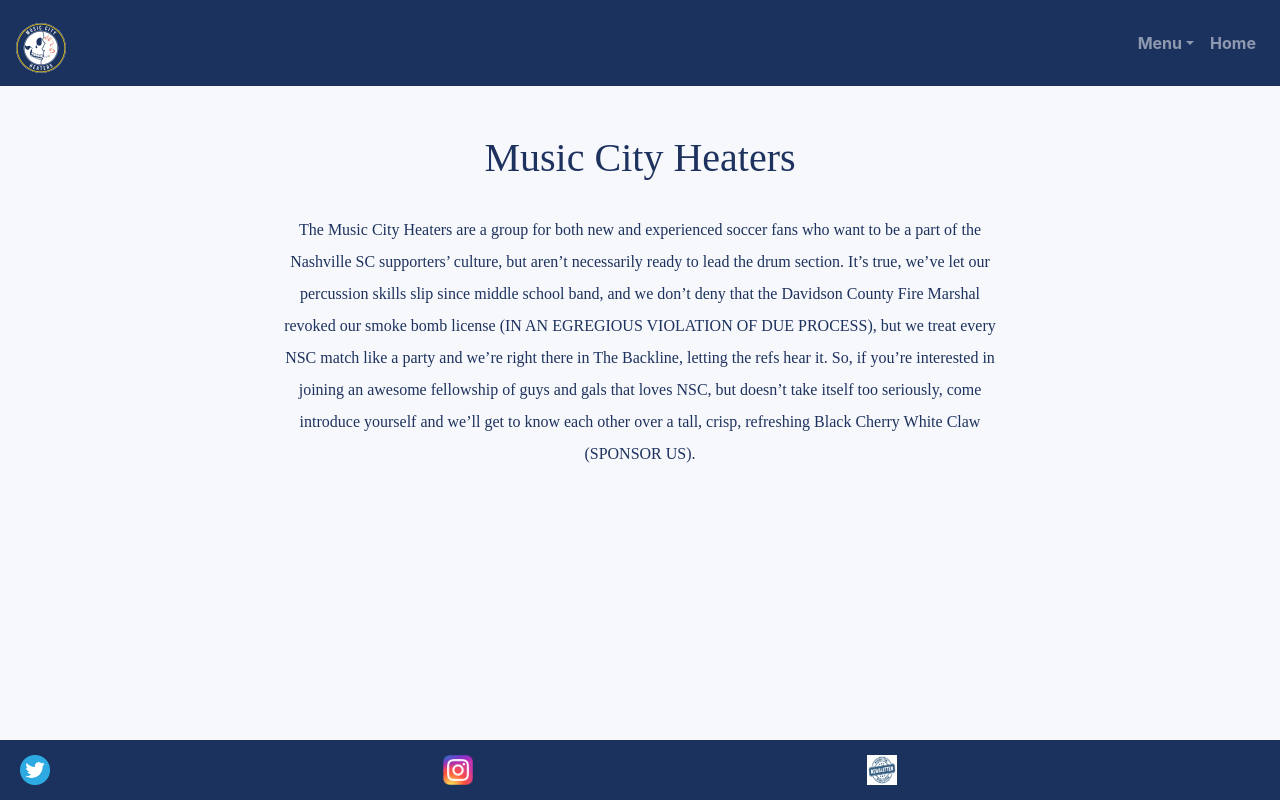
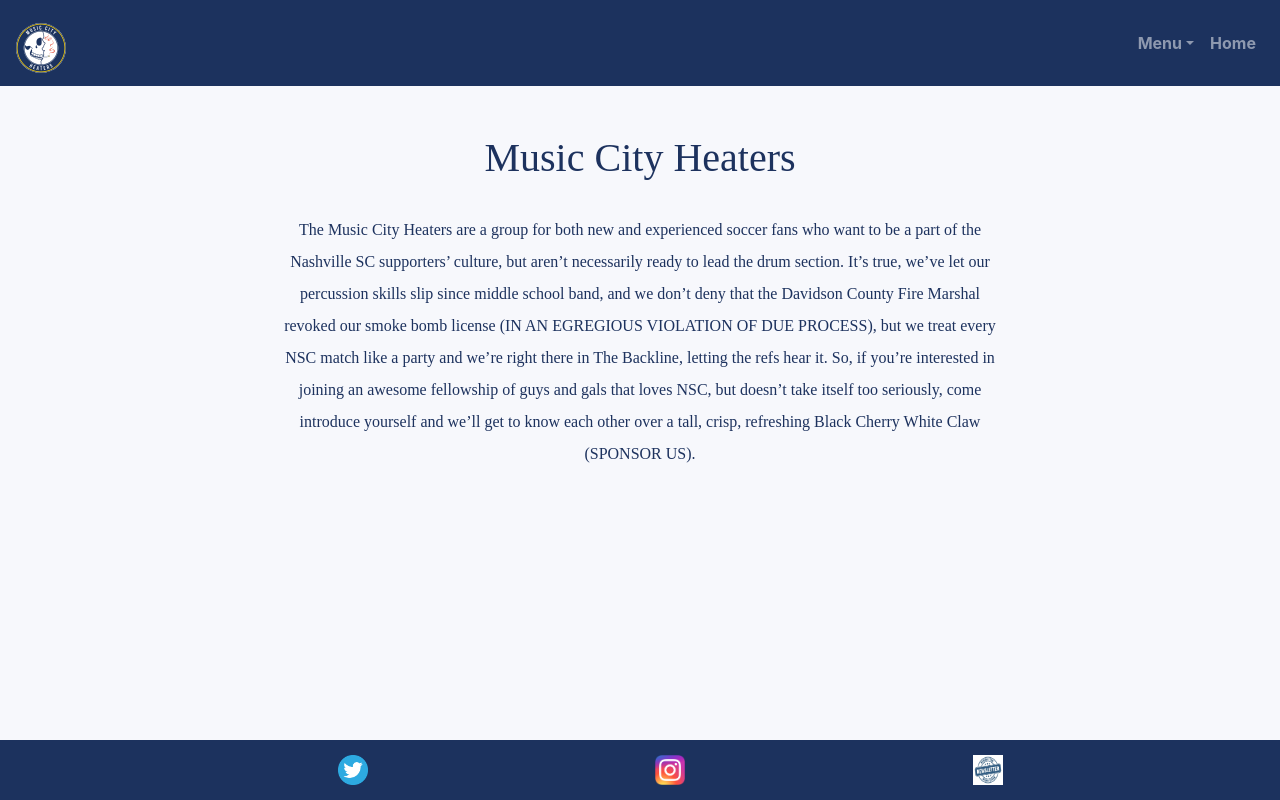
Before and after one commit to gundyn/MusicCityHeaters, a React app: page /#/ in a window 1280 px wide. Built offline with nearby package versions, Linux system fonts and the light colour scheme.

Commit message:
adjusted footer to center the links

```diff
--- a/src/components/Footer/Footer.js
+++ b/src/components/Footer/Footer.js
@@ -9,8 +9,8 @@
   <Fragment>
     <footer className="footer">
       <Container fluid className="footer_container">
-        <Row className="my-auto">
-          <Col>
+        <Row className="justify-content-md-center">
+          <Col md={{ span: 3, offset: 3 }}>
             <a className="footer_links" href="https://twitter.com/HeatersNSC?ref_src=twsrc%5Egoogle%7Ctwcamp%5Eserp%7Ctwgr%5Eauthor" target="_blank" rel="noopener noreferrer">
               <img src={twitter} />
             </a>
```
